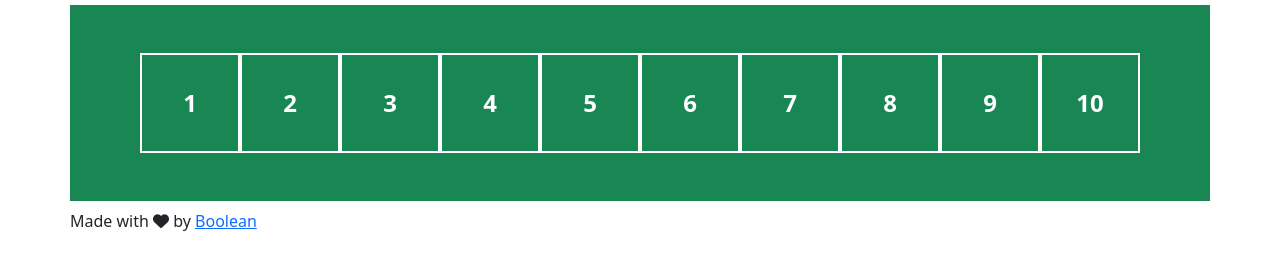
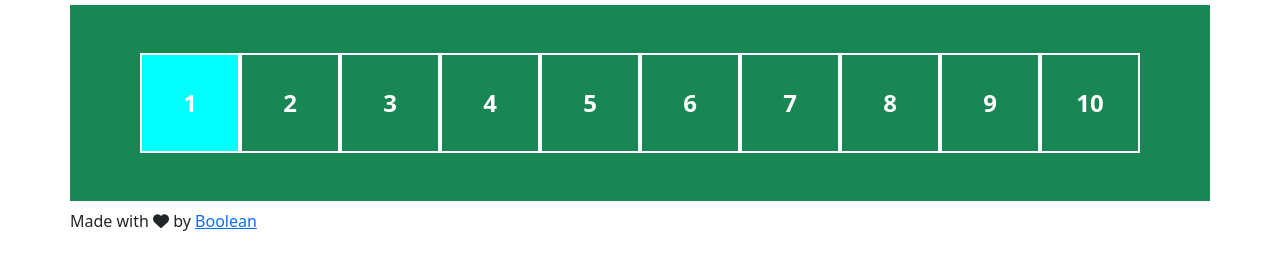
Before and after one commit to MonicaIzzo/js-campominato-grid, a plain HTML site: page index.html in a window 1280 px wide. In both pictures the pointer is over the element 190 px from the left and 194 px from the top of the page. Shown: the part 91-360 px from the top of the page. Drawn offline with nearby package versions, Linux system fonts and the light colour scheme.

Commit message:
stylization CSS SQUARE hover

```diff
--- a/css/style.css
+++ b/css/style.css
@@ -74,6 +74,9 @@ button:hover {
     line-height: 96px;
 }
 
+.square:hover {
+    background-color: aqua;
+}
 /* Text */
 
 /* Border */
```
